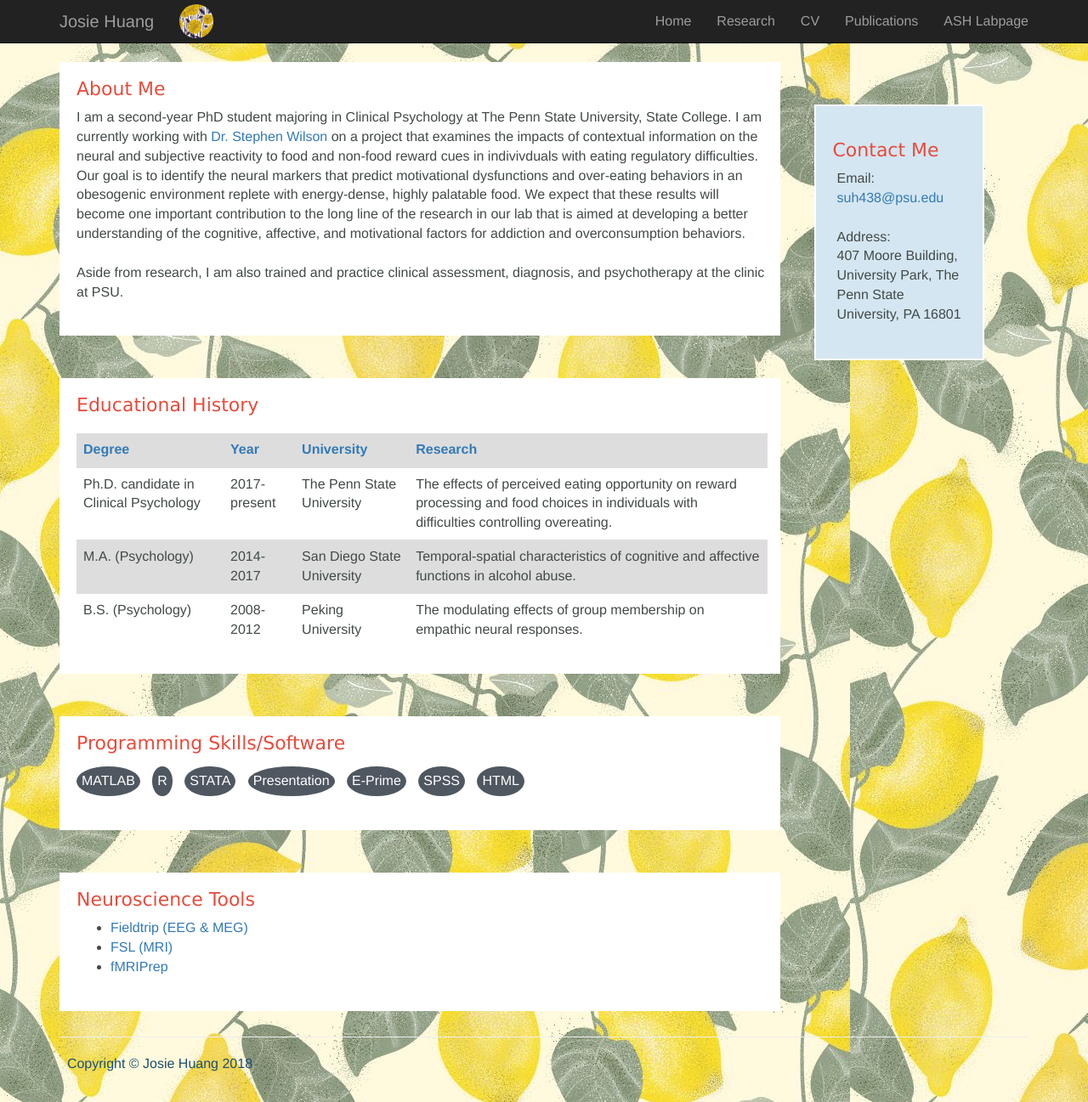
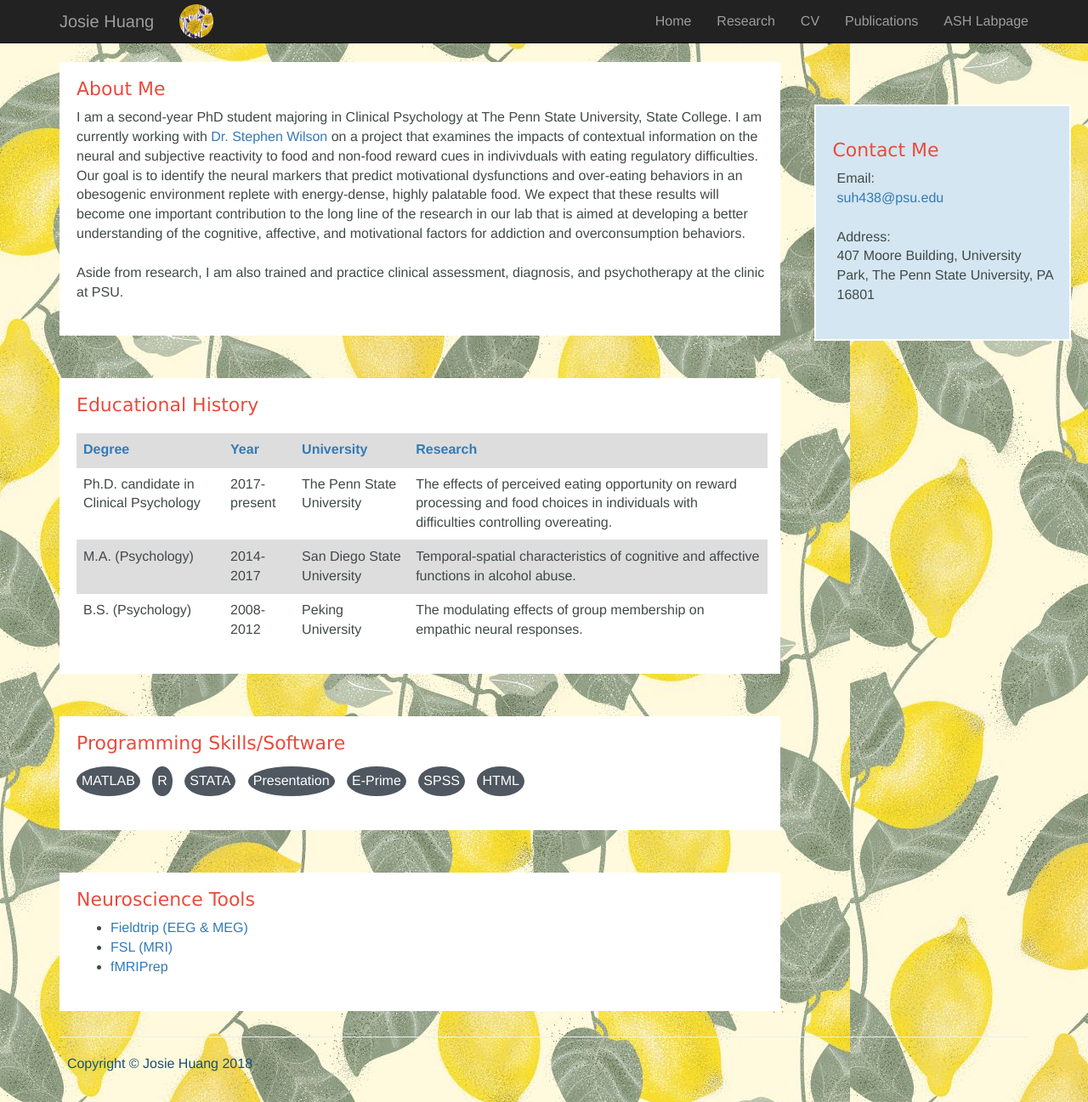
Before and after one commit to josie-shuang/josie-shuang.github.io, a Jekyll site: the page built from index.html, in a window 1280 px wide and 1297 px high. Shown: the whole window at 85% size. Built offline with Jekyll 4.4.1, drawn with Linux system fonts in a browser that asks for light colours.

Commit message:
Update main_style.css

```diff
--- a/css/main_style.css
+++ b/css/main_style.css
@@ -152,7 +152,7 @@ hr{
 	position: fixed;
 	margin-left: 10px;
 	margin-right: 20px;
-	max-width: 200px;
+	max-width: 350px;
 }
 
 #ContactInfo ul li{
```
